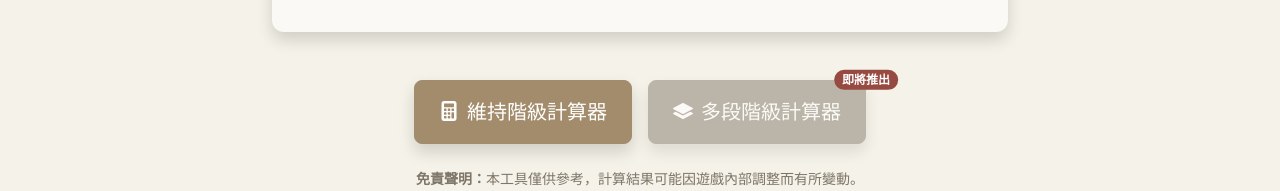
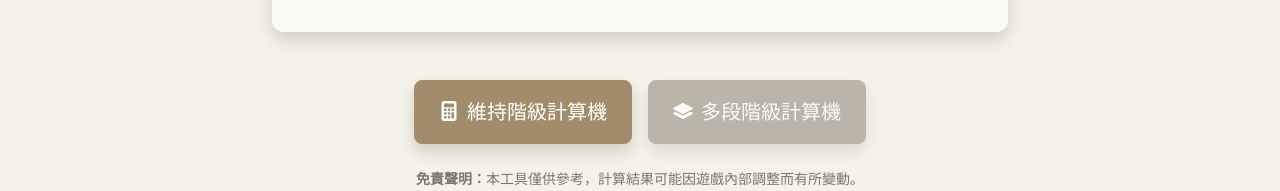
Before and after one commit to jun12079/maplestory-vip-levels-calculator, a React (Vite) app: page / in a window 1280 px wide. Shown: the part 751-942 px from the top of the page. Built offline with nearby package versions, Linux system fonts and the light colour scheme.

Commit message:
fix: 修正手機版樣式錯誤

```diff
--- a/src/pages/HomePage.jsx
+++ b/src/pages/HomePage.jsx
@@ -60,17 +60,12 @@ export default function Homepage() {
           <div className="d-flex flex-column flex-md-row gap-3 justify-content-center">
             <Link to="/maintain-calculator" className="btn btn-primary btn-lg px-4 py-3 shadow">
               <i className="bi bi-calculator-fill me-2"></i>
-              維持階級計算器
+              維持階級計算機
             </Link>
-            <div className="position-relative">
-              <Link to="/multi-calculator" className="btn btn-secondary btn-lg px-4 py-3 shadow disabled">
-                <i className="bi bi-layers-fill me-2"></i>
-                多段階級計算器
-              </Link>
-              <span className="position-absolute top-0 start-100 translate-middle badge rounded-pill bg-danger">
-                即將推出
-              </span>
-            </div>
+            <Link to="/multi-calculator" className="btn btn-secondary btn-lg px-4 py-3 shadow disabled">
+              <i className="bi bi-layers-fill me-2"></i>
+              多段階級計算機
+            </Link>
           </div>
 
           <div className="mt-4 text-center">
```
